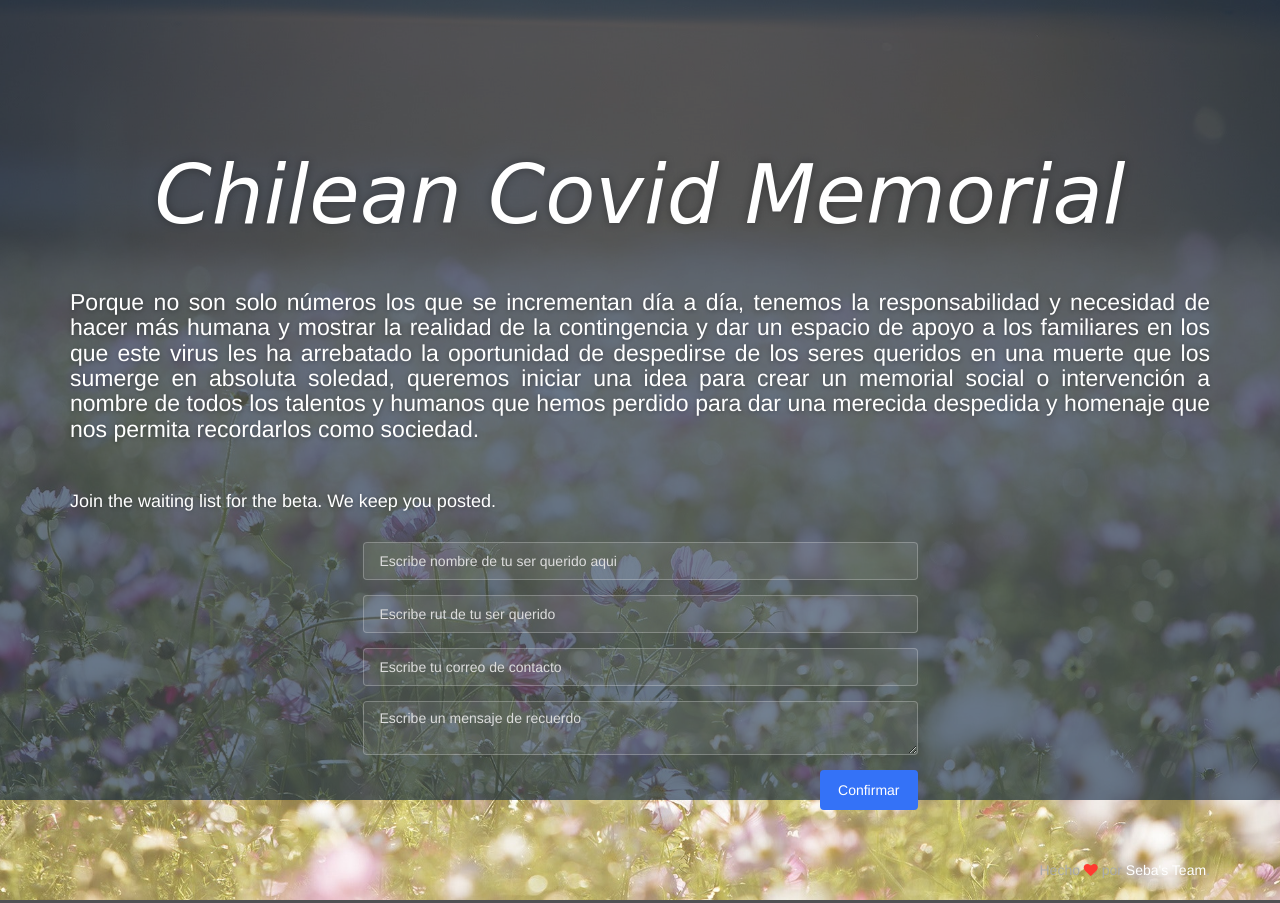
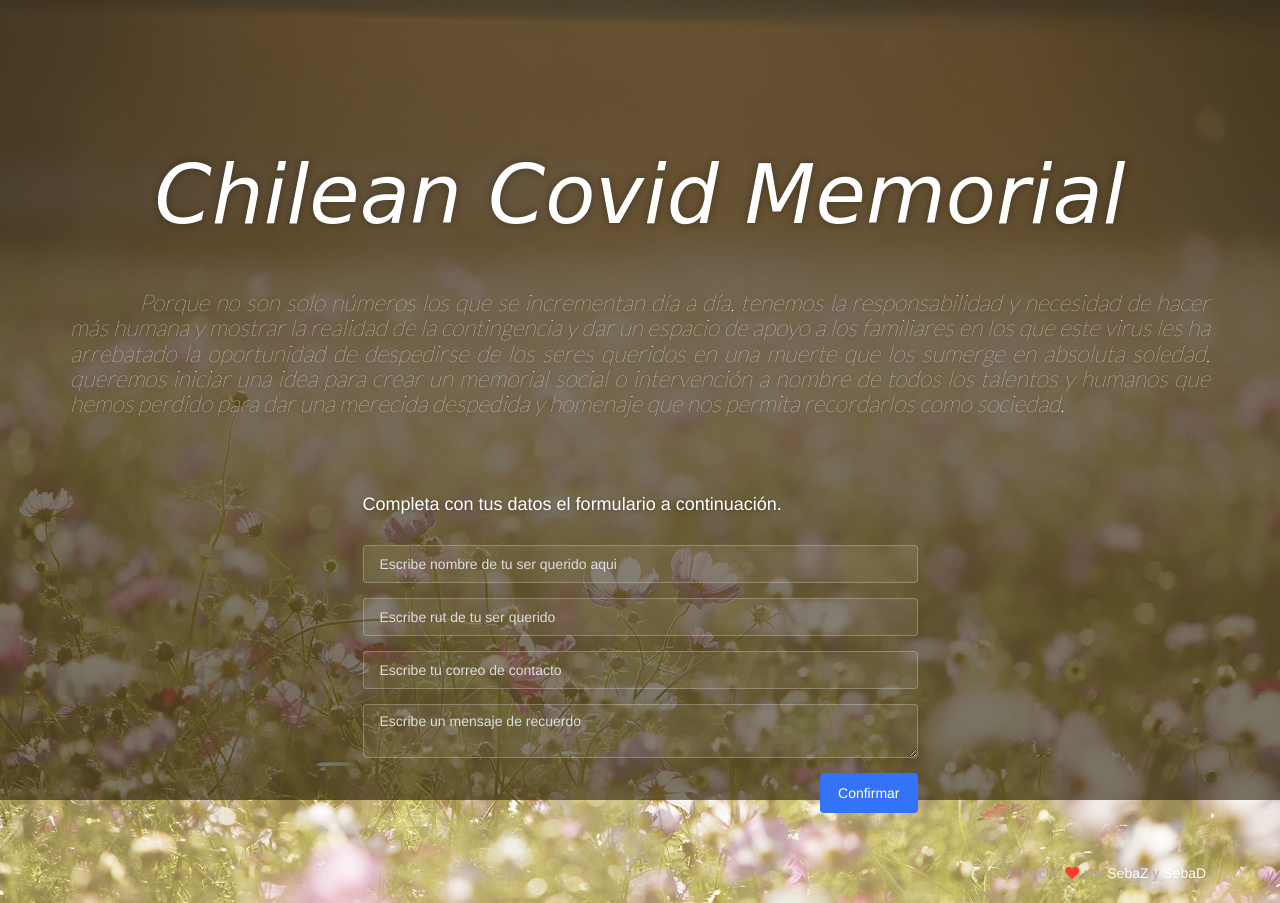
Before and after one commit to gatopadre/chilean_covid_memorial, a PHP site: page / in a window 1280 px wide. Run offline with PHP 8.4, Linux system fonts and the light colour scheme; some libraries are stand-ins or nearby versions; some web fonts are replaced.

Commit message:
mejoras visuales

```diff
--- a/css/coming-sssoon.css
+++ b/css/coming-sssoon.css
@@ -745,7 +745,12 @@ h1 small, h2 small, h3 small, h1 .small, h2 .small, h3 .small {
     z-index: 4;
 }
 .main .motto{
+    font-family: 'Lato', sans-serif;
+    font-style: italic;
+    font-size: 1.9em;
+    font-variant: none;
     min-height: 140px;
+    text-indent: 3em;
 }
 .main .motto, .main .subscribe .info-text{
     font-size: 23px;
--- a/index.html
+++ b/index.html
@@ -16,7 +16,7 @@
   <!--     Fonts     -->
   <link href="http://netdna.bootstrapcdn.com/font-awesome/4.1.0/css/font-awesome.css" rel="stylesheet">
   <link href='http://fonts.googleapis.com/css?family=Grand+Hotel' rel='stylesheet' type='text/css'>
-
+  <link href="https://fonts.googleapis.com/css2?family=Lato:wght@100&display=swap" rel="stylesheet">
 </head>
 
 <body>
@@ -24,7 +24,7 @@
 
     <!--    Change the image source '/images/default.jpg' with your favourite image.     -->
 
-    <div class="cover blue" data-color="black"></div>
+    <div class="cover orange" data-color="black"></div>
 
     <!--   You can change the black color for the filter with those colors: blue, green, red, orange       -->
 
@@ -35,11 +35,12 @@
       <div class="content">
         <h4 class="motto">Porque no son solo números los que se incrementan día a día, tenemos la responsabilidad y necesidad de hacer más humana y mostrar la realidad de la contingencia y dar un espacio de apoyo a los familiares en los que este virus les ha arrebatado la oportunidad de despedirse de los seres queridos en una muerte que los sumerge en absoluta soledad, queremos iniciar una idea para crear un memorial social o intervención a nombre de todos los talentos y humanos que hemos perdido para dar una merecida despedida y homenaje que nos permita recordarlos como sociedad.</h4>
         <div class="subscribe">
-          <h5 class="info-text">
-            Join the waiting list for the beta. We keep you posted.
-          </h5>
+
           <div class="row">
             <div class="col-md-6 col-md-offset-3">
+              <h5 class="info-text text">
+                Completa con tus datos el formulario a continuación.
+              </h5>
               <form class="form" role="form">
                 <div class="form-group">
                   <label class="sr-only" for="nombre-input">Ingresa nombre de tu ser querido</label>
@@ -71,7 +72,7 @@
     <br>
     <div class="footer">
       <div class="container">
-        Hecho <i class="fa fa-heart heart"></i> por <a href="http://www.creative-tim.com">Seba's Team</a>.
+        Hecho <i class="fa fa-heart heart"></i> por <a href="https://github.com/gatopadre">SebaZ</a> y <a href="https://github.com/Sida-X">SebaD</a>.
       </div>
     </div>
   </div>
```
